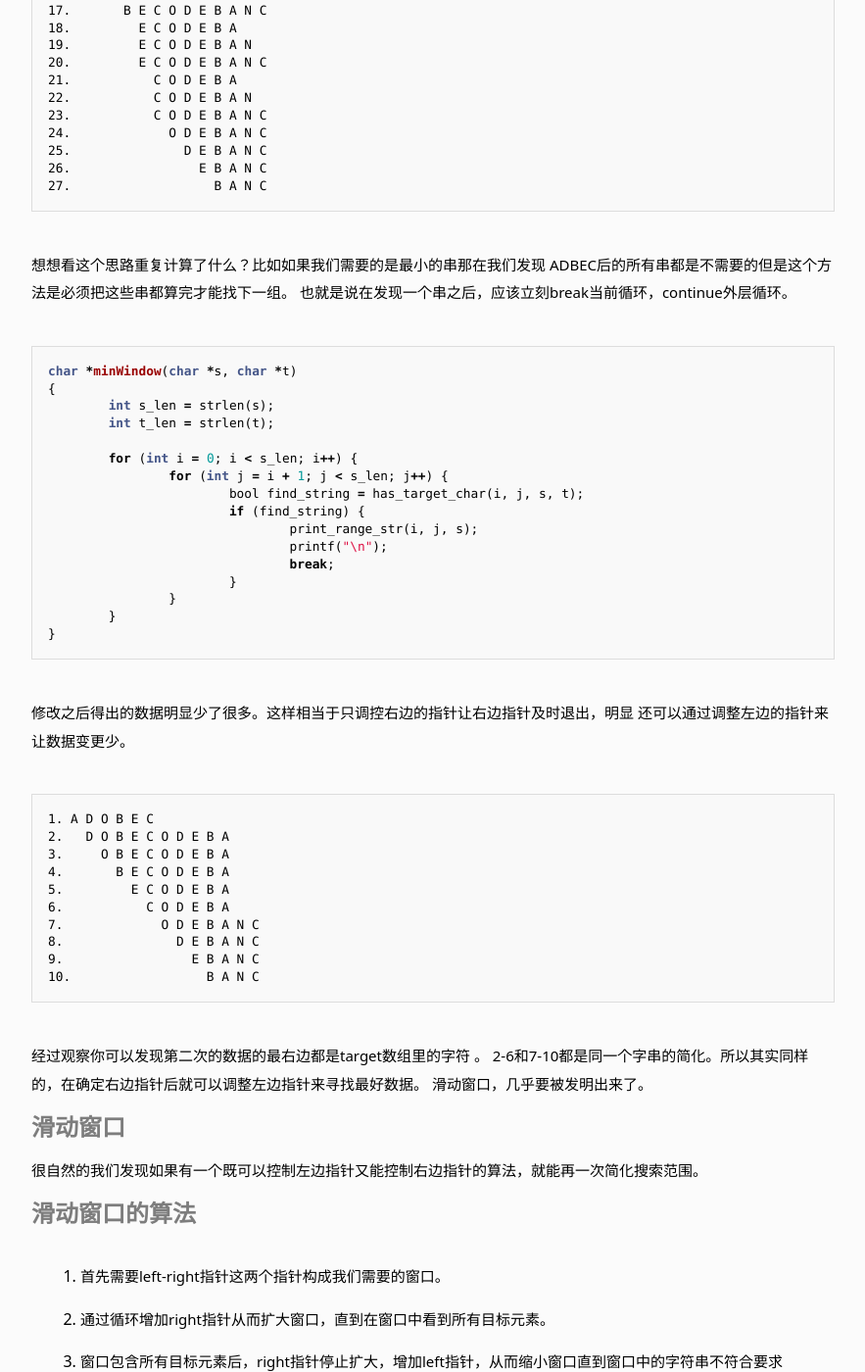
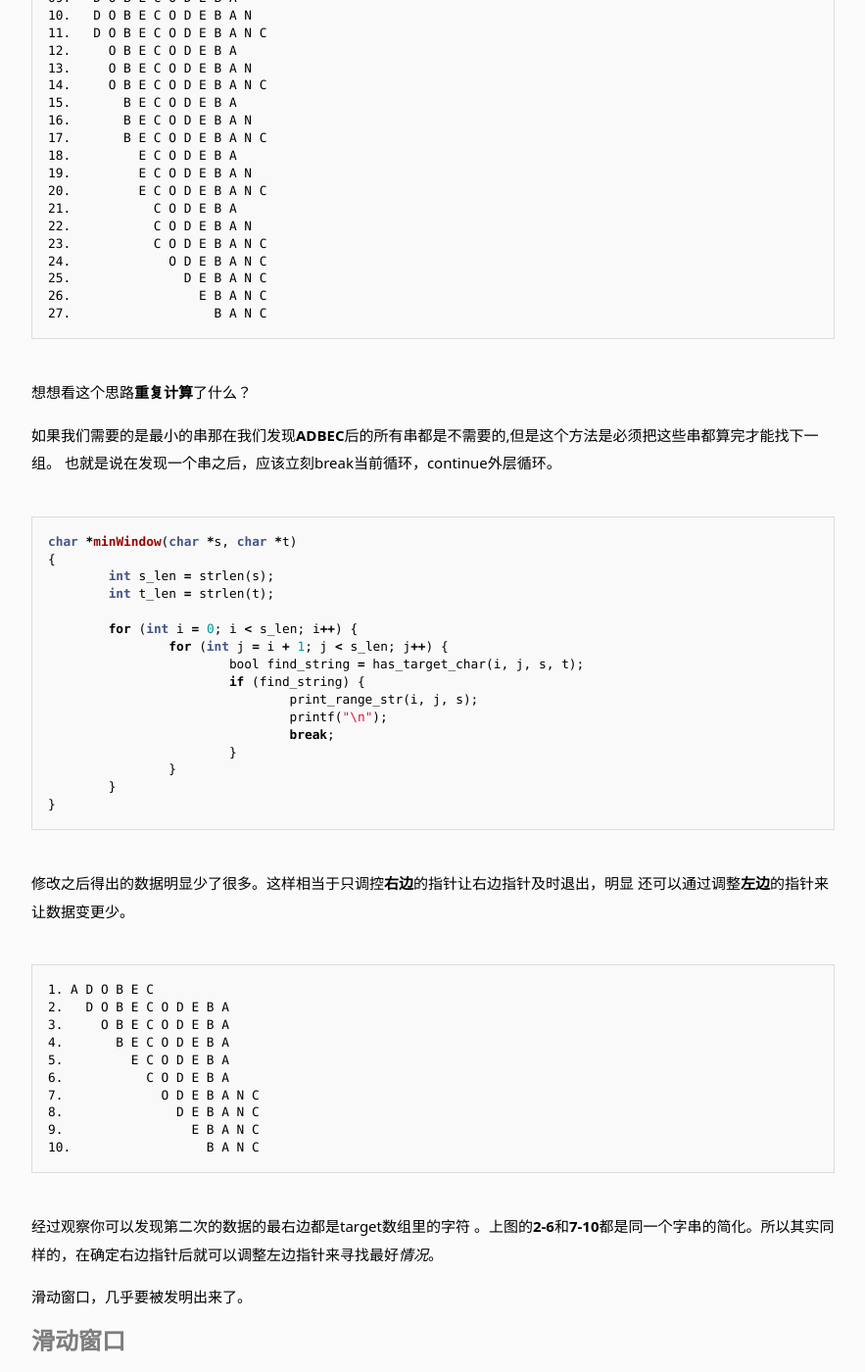
Before and after one commit to Niclas3/Niclas3.github.io, a Jekyll site: the page built from _posts/ARTS/2025-03-07-[a]rts_w3_data_structions2.md, in a window 1280 px wide and 1400 px high, scrolled down 2404 px. Shown: the whole window at 98% size, without its empty margins (198-1081 px from the left). Built offline with Jekyll 4.4.1, drawn with Linux system fonts in a browser that asks for light colours; nearby versions of some CDN libraries; some of the changed text lies outside the part shown.

Commit message:
chore:add some links and edit some words

````diff
--- a/_posts/ARTS/2025-03-07-[a]rts_w3_data_structions2.md
+++ b/_posts/ARTS/2025-03-07-[a]rts_w3_data_structions2.md
@@ -13,12 +13,13 @@
 
 ## 数组
 
-数组和链表都是一种线性表，但是他们的静态表现不同。数组是紧密排列的内存区域，而链表
-是随机排布的内存。【这里其实是有原因的，磁鼓存储】
+数组和链表都是一种线性表，但是他们的静态表现不同。数组是**紧密排列**的内存区域，而链表
+是随机排布的内存。【这里其实是有原因的，[磁鼓存储](https://en.wikipedia.org/wiki/Drum_memory)】
 
 关于数组的使用，关键在与其指针的运用。这里引入一个滑动窗口问题来介绍。
 
 ## 发现滑动窗口
+
 在讨论滑动窗口之前，我们先看看，使用滑动窗口的场景有什么特点？
 用一个leetcode的题目来看看。
 
@@ -84,8 +85,11 @@
 ```
 
 这样如上代码所演示的逻辑。我们挑一个来解释。
+
 当s=ADOBECODEBANC
-i=0,j=0
+
+i=0, j=0
+
 t=ABC
 
 大概当j=5的时候ABC的target就都被满足了，这时候就找到了指定字符。这样就只要把所有字符串
@@ -127,8 +131,9 @@
 26.                 E B A N C
 27.                   B A N C
 ```
-想想看这个思路重复计算了什么？比如如果我们需要的是最小的串那在我们发现
-ADBEC后的所有串都是不需要的但是这个方法是必须把这些串都算完才能找下一组。
+想想看这个思路**重复计算**了什么？
+
+如果我们需要的是最小的串那在我们发现**ADBEC**后的所有串都是不需要的,但是这个方法是必须把这些串都算完才能找下一组。
 也就是说在发现一个串之后，应该立刻break当前循环，continue外层循环。
 ```c
 char *minWindow(char *s, char *t)
@@ -148,8 +153,8 @@
         }
 }
 ```
-修改之后得出的数据明显少了很多。这样相当于只调控右边的指针让右边指针及时退出，明显
-还可以通过调整左边的指针来让数据变更少。
+修改之后得出的数据明显少了很多。这样相当于只调控**右边**的指针让右边指针及时退出，明显
+还可以通过调整**左边**的指针来让数据变更少。
 ```
 1. A D O B E C
 2.   D O B E C O D E B A
@@ -162,14 +167,16 @@
 9.                 E B A N C
 10.                  B A N C
 ```
-经过观察你可以发现第二次的数据的最右边都是target数组里的字符 。
-2-6和7-10都是同一个字串的简化。所以其实同样的，在确定右边指针后就可以调整左边指针来寻找最好数据。
+经过观察你可以发现第二次的数据的最右边都是target数组里的字符 。上图的**2-6**和**7-10**都是同一个字串的简化。所以其实同样的，在确定右边指针后就可以调整左边指针来寻找最好*情况*。
+
 滑动窗口，几乎要被发明出来了。
 
 ## 滑动窗口
+
 很自然的我们发现如果有一个既可以控制左边指针又能控制右边指针的算法，就能再一次简化搜索范围。
 
 ## 滑动窗口的算法
+
 1. 首先需要left-right指针这两个指针构成我们需要的窗口。
 
 2. 通过循环增加right指针从而扩大窗口，直到在窗口中看到所有目标元素。
@@ -471,7 +475,7 @@
 二分搜索是一个很容易出错也很容易理解的算法。简单来说就是通过不断寻找剩下的数据的中间值
 来搜索目标数字。
 
-Knuth在他的《计算机程序设计与艺术》卷三6.2.1中提到“尽管二分查找的基本思想相当简单，但细节可能需要更强的技巧，许多优秀的程序员在最初尝试的时候，
+[Knuth](https://en.wikipedia.org/wiki/Donald_Knuth)在他的[《计算机程序设计与艺术》](https://en.wikipedia.org/wiki/The_Art_of_Computer_Programming)卷三6.2.1中提到“尽管二分查找的基本思想相当简单，但细节可能需要更强的技巧，许多优秀的程序员在最初尝试的时候，
 都有可能多次犯错。”
 
 既然是这样不如我们自己试试看先。既然是这样不如我们自己试试看先
````
Also changed, not shown: other parts of _posts/ARTS/2025-03-07-[a]rts_w3_data_structions2.md (+6 -9 lines).
